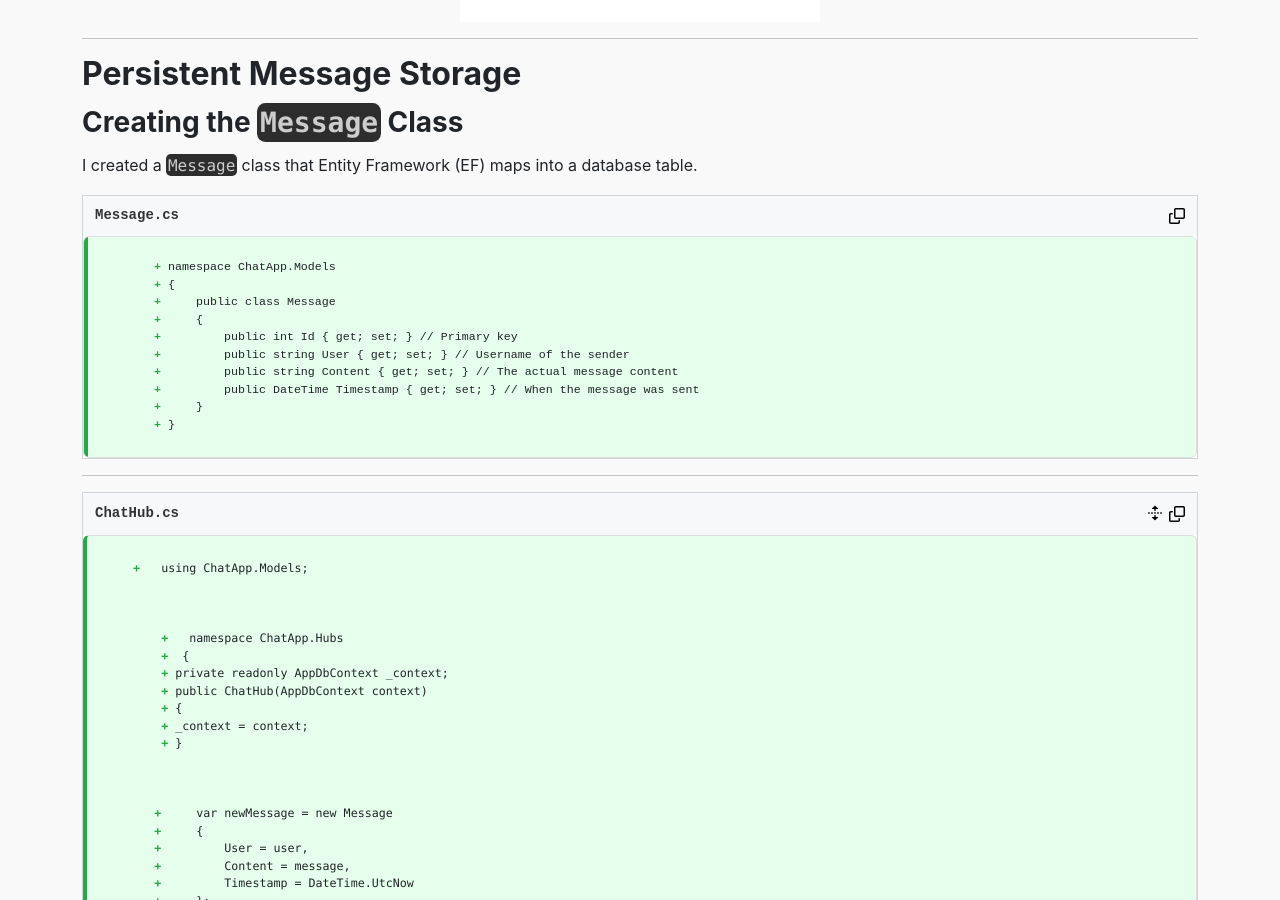
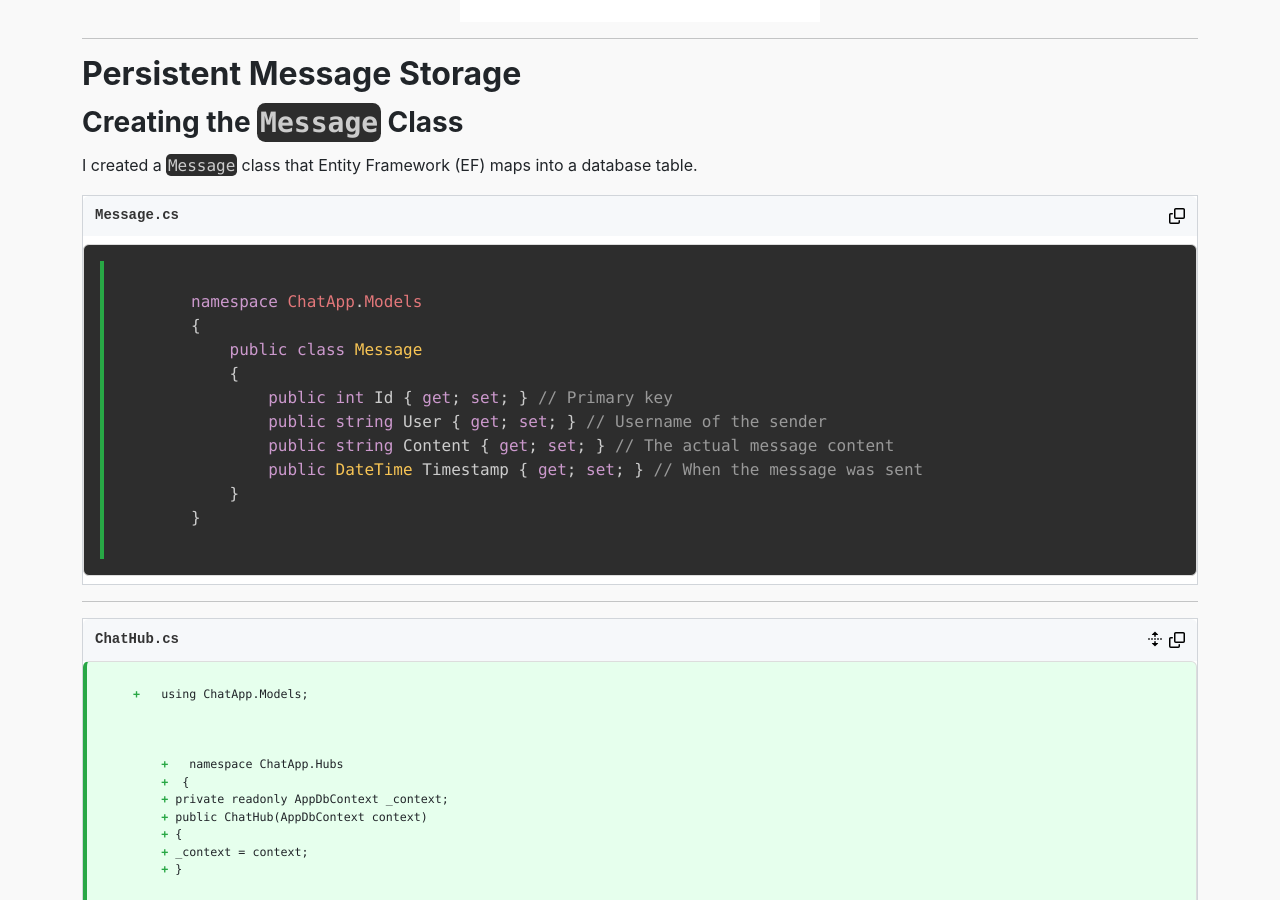
Before and after one commit to JWalshe86/ChatApp, a Jekyll site: the page built from docs/ChatAppPartTwo.md, in a window 1280 px wide and 900 px high, scrolled down 365 px. Built offline with Jekyll 4.4.1, drawn with Linux system fonts in a browser that asks for light colours; nearby versions of some CDN libraries.

Commit message:
Update ChatAppPartTwo.md

```diff
--- a/docs/ChatAppPartTwo.md
+++ b/docs/ChatAppPartTwo.md
@@ -26,7 +26,7 @@ I created a `Message` class that Entity Framework (EF) maps into a database tabl
         </button>
     </div> <!-- Closing code-header -->
 
-    <pre><code class="updated-code">
+    <pre><code class="updated-code language-csharp">
         <span class="added-line">namespace ChatApp.Models</span>
         <span class="added-line">{</span>
         <span class="added-line">    public class Message</span>
```
